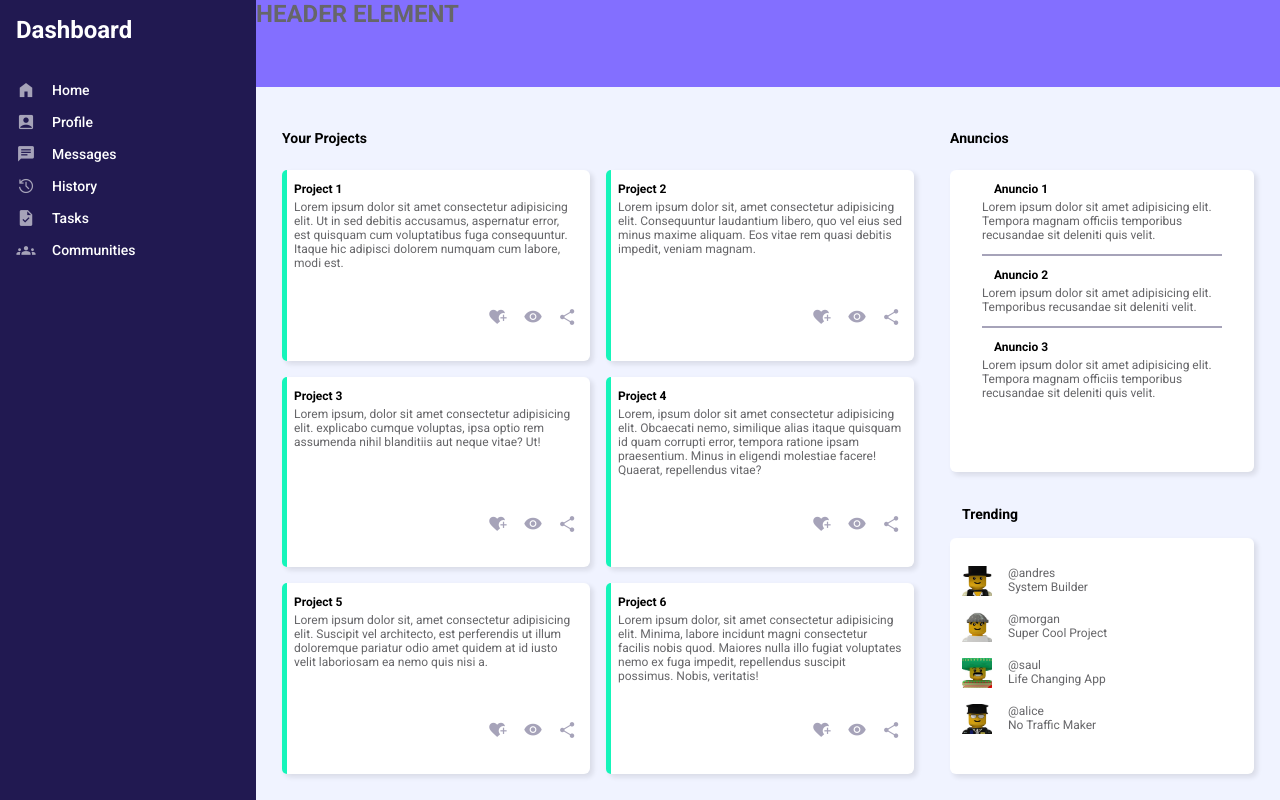
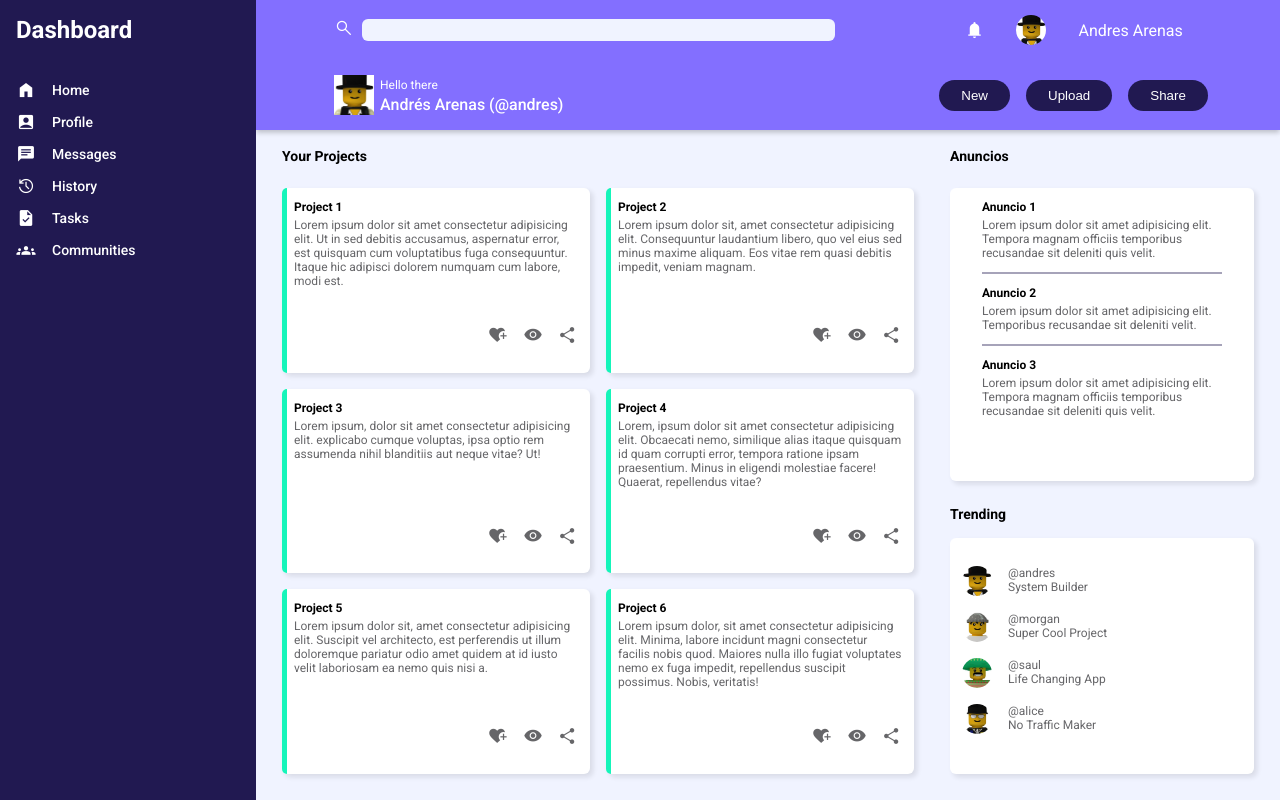
Before and after one commit to AndresAR-92/Dashboard, a plain HTML site: page index.html in a window 1280 px wide. Drawn offline with nearby package versions, Linux system fonts and the light colour scheme.

Commit message:
Agrega barra de navegacion

```diff
--- a/index.html
+++ b/index.html
@@ -47,7 +47,29 @@
         </div>
       </nav>
       <header class="main-grid-el">
-        <h2>HEADER ELEMENT</h2>
+        <!-- <div class="header-up"> -->
+        <div class="search-area">
+          <label for="search"
+            ><span class="material-symbols-outlined">search</span></label
+          >
+          <input type="search" name="search" id="search" />
+        </div>
+        <div class="user-info">
+          <span class="material-symbols-outlined">notifications</span>
+          <img class="profile-picture" src="/img/1.jpg" alt="" />
+          <span class="profile-name">Andres Arenas</span>
+        </div>
+        <!-- </div> -->
+        <div class="greeting">
+          <img class="profile-picture-bg" src="/img/1.jpg" alt="" />
+          <span class="hello">Hello there</span>
+          <p>Andrés Arenas (@andres)</p>
+        </div>
+        <div class="buttons">
+          <button class="btn">New</button>
+          <button class="btn">Upload</button>
+          <button class="btn">Share</button>
+        </div>
       </header>
       <div class="main-grid-el main-screen">
         <p class="projects-title">Your Projects</p>
@@ -138,19 +160,19 @@
         <div class="announcements-trending">
           <div class="announcements">
             <div class="announcement card">
-              <h2 class="projects-title">Anuncio 1</h2>
+              <h2>Anuncio 1</h2>
               <p>
                 Lorem ipsum dolor sit amet adipisicing elit. Tempora magnam
                 officiis temporibus recusandae sit deleniti quis velit.
               </p>
               <hr />
-              <h2 class="projects-title">Anuncio 2</h2>
+              <h2>Anuncio 2</h2>
               <p>
                 Lorem ipsum dolor sit amet adipisicing elit. Temporibus
                 recusandae sit deleniti velit.
               </p>
               <hr />
-              <h2 class="projects-title">Anuncio 3</h2>
+              <h2>Anuncio 3</h2>
               <p>
                 Lorem ipsum dolor sit amet adipisicing elit. Tempora magnam
                 officiis temporibus recusandae sit deleniti quis velit.
@@ -158,7 +180,7 @@
             </div>
           </div>
           <div class="trending">
-            <h2 class="projects-title trending-title">Trending</h2>
+            <h2 class="trending-title">Trending</h2>
             <div class="trending card">
               <div class="trending-el">
                 <img class="profile-picture" src="/img/1.jpg" />
--- a/style.css
+++ b/style.css
@@ -43,12 +43,12 @@ html {
 .material-symbols-outlined {
   font-variation-settings: "FILL" 1, "wght" 300, "GRAD" 0, "opsz" 24;
   font-size: 20px;
-  color: #a6a3b9;
 }
 
 .grid-container {
   display: grid;
   grid-template-columns: 1fr 4fr;
+  grid-template-rows: 130px 1fr;
   height: 100vh;
 }
 
@@ -57,11 +57,91 @@ html {
   background-color: #211951;
   color: #fff;
   padding: 16px;
+  z-index: 2;
 }
+
+/* HEADER */
 
 .grid-container > header {
   grid-column: 2;
   background-color: #836fff;
+  display: grid;
+  grid-template-columns: 3fr 2fr;
+  align-items: center;
+  color: #fff;
+  padding: 8px;
+  gap: 16px;
+  box-shadow: 0 3px 5px 0.2px #1313133f;
+  z-index: 1;
+}
+
+.search-area {
+  display: flex;
+  align-items: center;
+  gap: 8px;
+  margin-left: 70px;
+}
+
+.user-info {
+  display: flex;
+  justify-content: center;
+  gap: 32px;
+  align-items: center;
+}
+
+header > label {
+  justify-self: flex-end;
+}
+
+header input {
+  width: 90%;
+  border-radius: 6px;
+  border: none;
+  height: 22px;
+  background-color: #f0f3ff;
+}
+
+.greeting {
+  margin-left: 70px;
+  display: grid;
+  justify-self: flex-start;
+  grid-template-columns: 40px 1fr;
+  grid-template-rows: 1fr 1fr;
+  column-gap: 6px;
+}
+
+.greeting > img {
+  grid-row: 1 / -1;
+}
+
+.hello {
+  font-size: 12px;
+  align-self: center;
+}
+
+.profile-picture-bg {
+  width: 40px;
+}
+
+.greeting > p {
+  grid-row: 2;
+  grid-column: 2;
+  font-weight: 500;
+}
+
+.buttons {
+  justify-self: center;
+  display: flex;
+  gap: 16px;
+}
+
+.btn {
+  background-color: #211951;
+  padding: 8px 22px;
+  border-radius: 20px;
+  color: #fff;
+  font-weight: 500;
+  border: none;
 }
 
 /* SIDEBAR */
@@ -87,6 +167,7 @@ html {
 .main-screen {
   display: grid;
   grid-template-columns: 2fr 1fr;
+  grid-template-rows: 20px 1fr;
   padding: 14px;
   background-color: #f0f3ff;
   gap: 12px;
@@ -194,10 +275,14 @@ hr {
 
 .profile-picture {
   width: 30px;
+  border-radius: 200px;
 }
 
 .trending-title {
   margin-bottom: 16px;
+  font-weight: 700;
+  font-size: 14px;
+  color: #000;
 }
 
 .trending-el {
```
